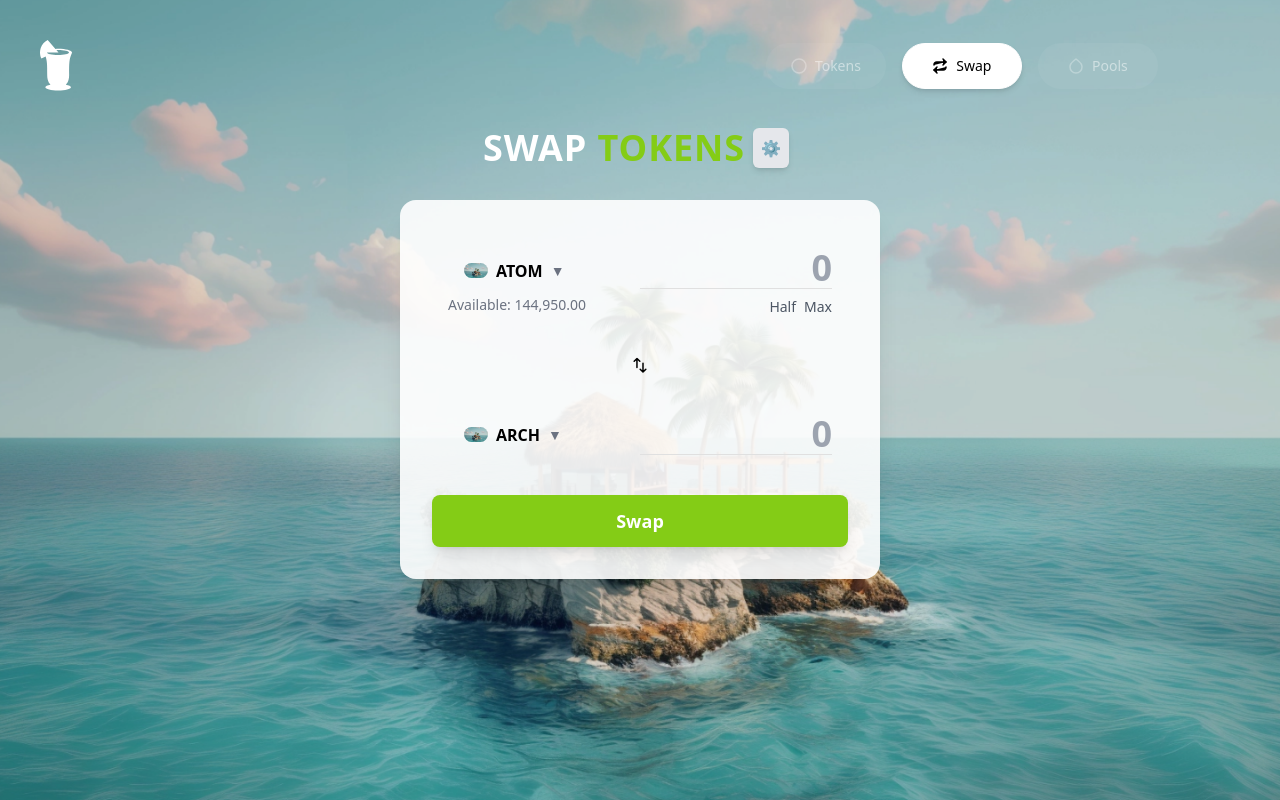
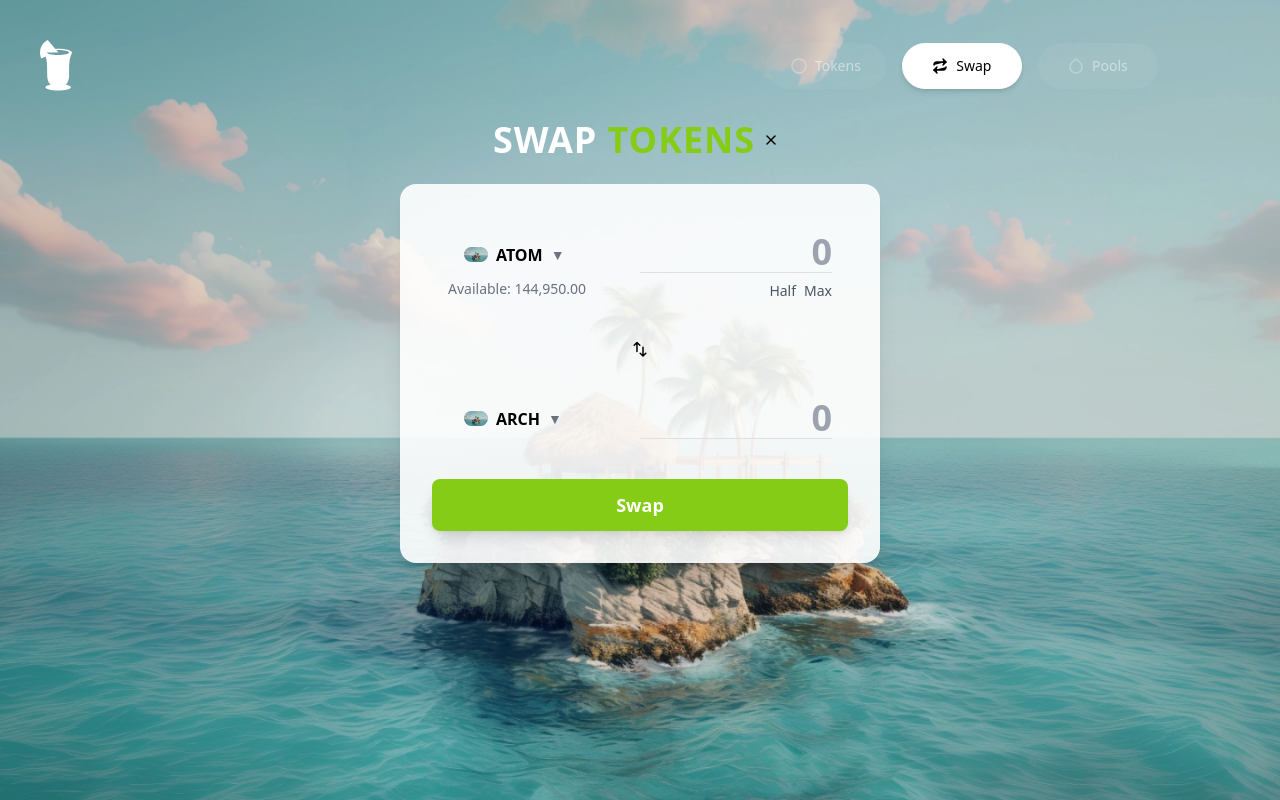
Before and after one commit to naftalimurgor/pinacolada, a Next.js app: page /swap in a window 1280 px wide. Shown: the top 800 px of the page. Built offline with nearby package versions, Linux system fonts and the light colour scheme.

Commit message:
Swap  Interface

```diff
--- a/app/src/SwapInterface.tsx
+++ b/app/src/SwapInterface.tsx
@@ -4,6 +4,8 @@ import React, { useState } from 'react';
 import Image from 'next/image';
 import HeaderContent from './component/HeaderContent';
 import SwapUpDownIcon from './component/Icons/SwapUpDown';
+import SliderIcon from './component/Icons/Slider';
+import XIcon from './component/Icons/X';
 
 const TokenSelector = ({ token, balance }) => (
   <div className="flex items-center space-x-2 rounded-lg px-4 py-2 w-36">
@@ -63,7 +65,7 @@ const SwapInterface = () => {
             SWAP <span className="text-lime-500">TOKENS</span>
           </h2>
           <button onClick={() => setSlippageOpen(true)} className="p-2">
-          <div className="bg-gray-200 p-2 rounded-md shadow-md">⚙️</div>
+            <SliderIcon />
           </button>
         </div>
         {slippageOpen && (
@@ -71,7 +73,7 @@ const SwapInterface = () => {
             <div className="flex justify-between items-center mb-4">
               <h3 className="text-xl font-bold">Slippage Tolerance</h3>
               <button onClick={() => setSlippageOpen(false)}>
-              <span className="text-gray-500 cursor-pointer">✖️</span>
+                <XIcon/>
               </button>
             </div>
             <div className="flex space-x-2 mb-4">
```
Also changed, not shown: app/src/PoolInterface.tsx (+1 -6 lines). Lines whose indentation alone changed are shown as unchanged.
